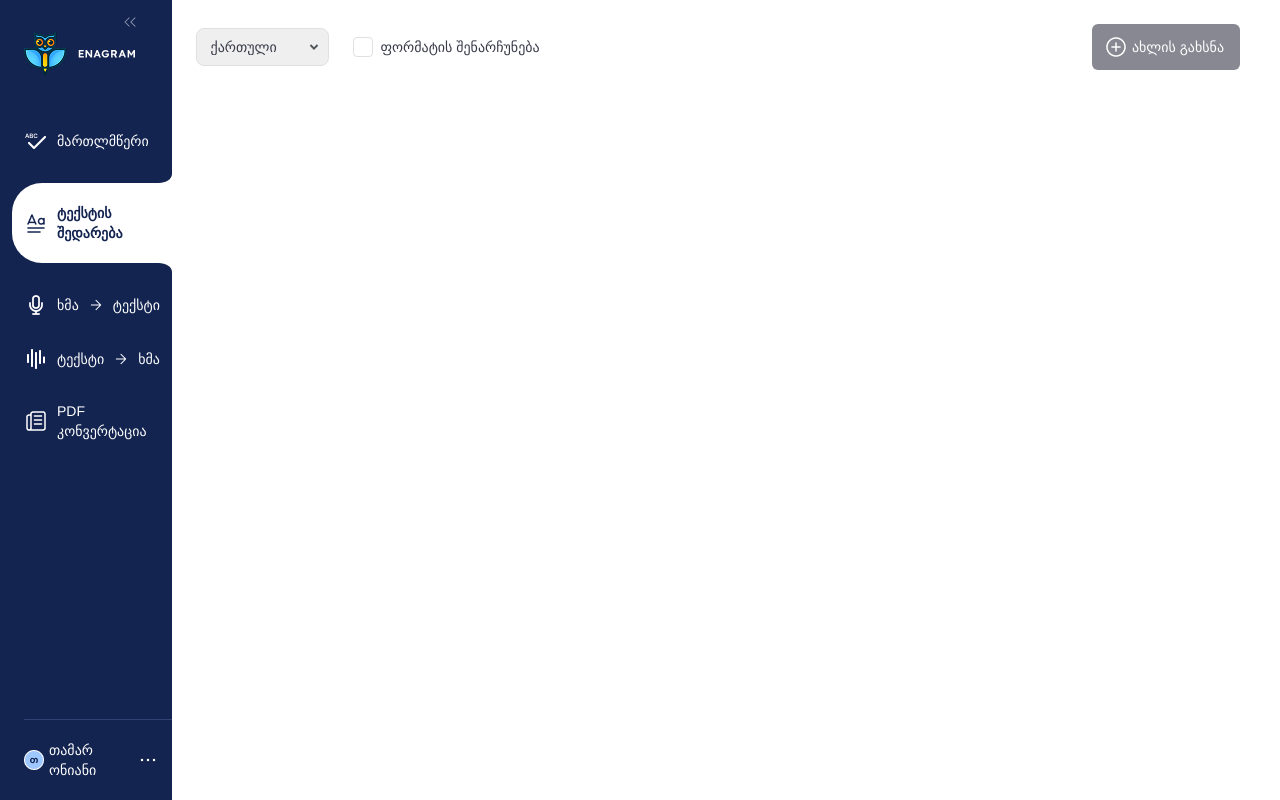
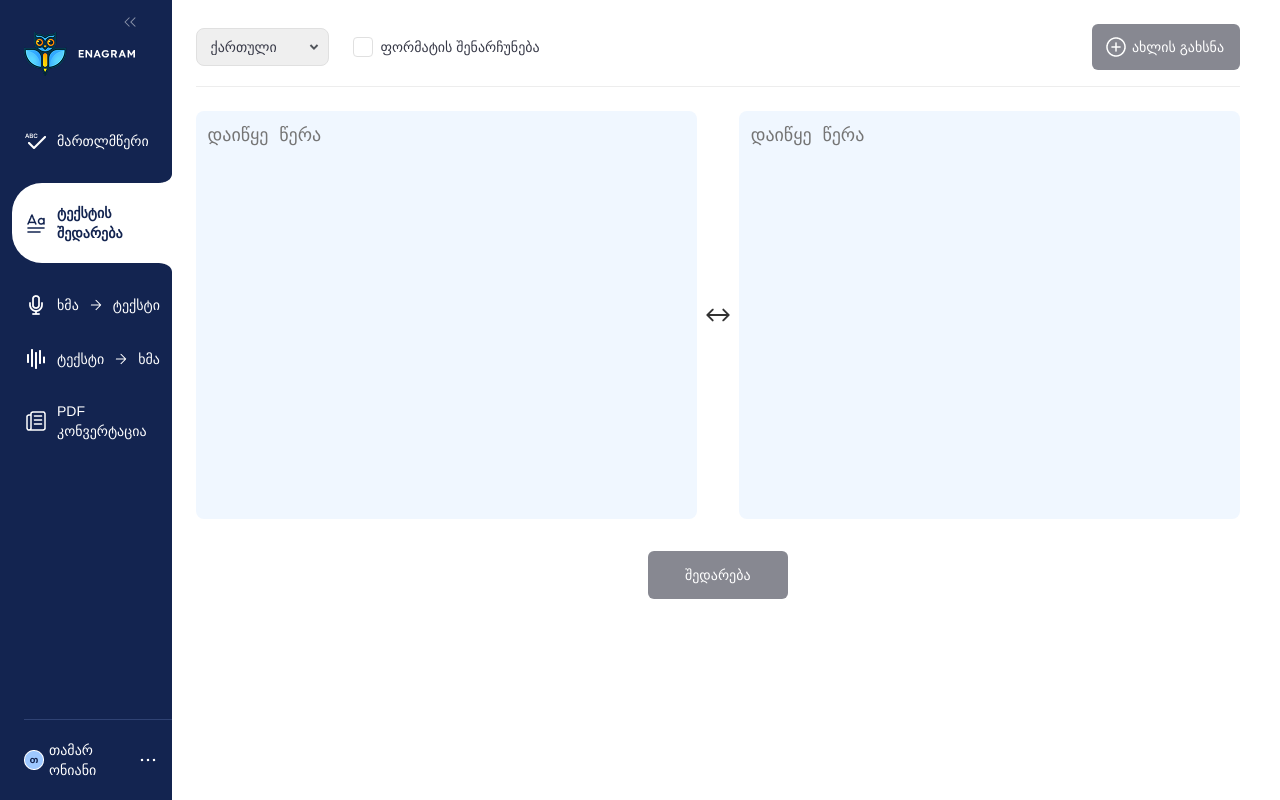
Before and after one commit to vakkko/Enagram-challenge, a React (Vite) app: page / in a window 1280 px wide. Built offline with nearby package versions, Linux system fonts and the light colour scheme.

Commit message:
feat: add MainContent component.

```diff
--- a/src/App.tsx
+++ b/src/App.tsx
@@ -1,4 +1,5 @@
 import { ContentArea } from "./app.styled";
+import MainContent from "./components/MainContent/MainContent";
 import Sidebar from "./components/Sidebar/Sidebar";
 import TopBar from "./components/TopBar/TopBar";
 
@@ -8,6 +9,7 @@ function App() {
       <Sidebar />
       <ContentArea>
         <TopBar />
+        <MainContent />
       </ContentArea>
     </>
   );
--- /dev/null
+++ b/src/components/MainContent/MainContent.tsx
@@ -0,0 +1,16 @@
+import Button from "../TopBar/Button/Button";
+import { StyledMain } from "./mainContent.styled";
+import TextInput from "./TextInput/TextInput";
+
+export default function MainContent() {
+  return (
+    <StyledMain>
+      <div>
+        <TextInput />
+        <img src="./images/two-way-arrow.png" alt="two way arrow" />
+        <TextInput />
+      </div>
+      <Button text="შედარება" />
+    </StyledMain>
+  );
+}
--- /dev/null
+++ b/src/components/MainContent/TextInput/TextInput.tsx
@@ -0,0 +1,7 @@
+import { StyledTextarea } from "./textInput.styled";
+
+export default function TextInput() {
+  return (
+    <StyledTextarea name="textInput" placeholder="დაიწყე წერა"></StyledTextarea>
+  );
+}
--- /dev/null
+++ b/src/components/MainContent/TextInput/textInput.styled.ts
@@ -0,0 +1,11 @@
+import styled from "styled-components";
+
+export const StyledTextarea = styled.textarea`
+  background-color: var(--skyBlue);
+  width: 48%;
+  border-radius: 8px;
+  padding: 1.2rem;
+  color: var(--darkGray);
+  font-size: 1.8rem;
+  line-height: 26px;
+`;
--- /dev/null
+++ b/src/components/MainContent/mainContent.styled.ts
@@ -0,0 +1,22 @@
+import styled from "styled-components";
+
+export const StyledMain = styled.main`
+  display: flex;
+  flex-direction: column;
+  gap: 3.2rem;
+  & > div {
+    display: flex;
+    align-items: stretch;
+    height: 51vh;
+    justify-content: space-between;
+    margin-top: 2.4rem;
+  }
+  & > div > img {
+    align-self: center;
+  }
+
+  & > button {
+    align-self: center;
+    padding: 1rem 3.7rem;
+  }
+`;
--- a/src/components/TopBar/Button/Button.tsx
+++ b/src/components/TopBar/Button/Button.tsx
@@ -1,10 +1,16 @@
 import { GrayBtn } from "./button.styled";
 
-export default function Button({ icon }: { icon?: boolean | undefined }) {
+export default function Button({
+  icon,
+  text,
+}: {
+  icon?: boolean | undefined;
+  text: string;
+}) {
   return (
     <GrayBtn $icon={icon}>
       {icon && <img src="./images/add.png" alt="add" />}
-      ახლის გახსნა
+      {text}
     </GrayBtn>
   );
 }
--- a/src/components/TopBar/TopBar.tsx
+++ b/src/components/TopBar/TopBar.tsx
@@ -10,7 +10,7 @@ export default function TopBar() {
         <LanguageSelector />
         <OptionsToggle />
       </LeftBarBox>
-      <Button icon />
+      <Button text={"ახლის გახსნა"} icon />
     </TopBarCont>
   );
 }
--- a/src/components/TopBar/topBar.styled.ts
+++ b/src/components/TopBar/topBar.styled.ts
@@ -4,6 +4,8 @@ export const TopBarCont = styled.div`
   display: flex;
   align-items: center;
   justify-content: space-between;
+  border-bottom: 1px solid #ededed;
+  padding-bottom: 1.6rem;
 `;
 
 export const LeftBarBox = styled.div`
--- a/src/styles/globalStyles.ts
+++ b/src/styles/globalStyles.ts
@@ -8,6 +8,7 @@ const GlobalStyle = createGlobalStyle`
   --darkGray: #383A48;
   --lightGray: #383A4899;
   --borderGray: #9EB9FF33;
+  --skyBlue: #F0F7FF;
 }
 
 *{
@@ -36,6 +37,12 @@ button{
     border: none;
 }
 
+textarea{
+  resize: none;
+  border: none;
+  outline: none;
+}
+
 `;
 
 export default GlobalStyle;
```
Also changed, not shown: public/images/two-way-arrow.png (added).
